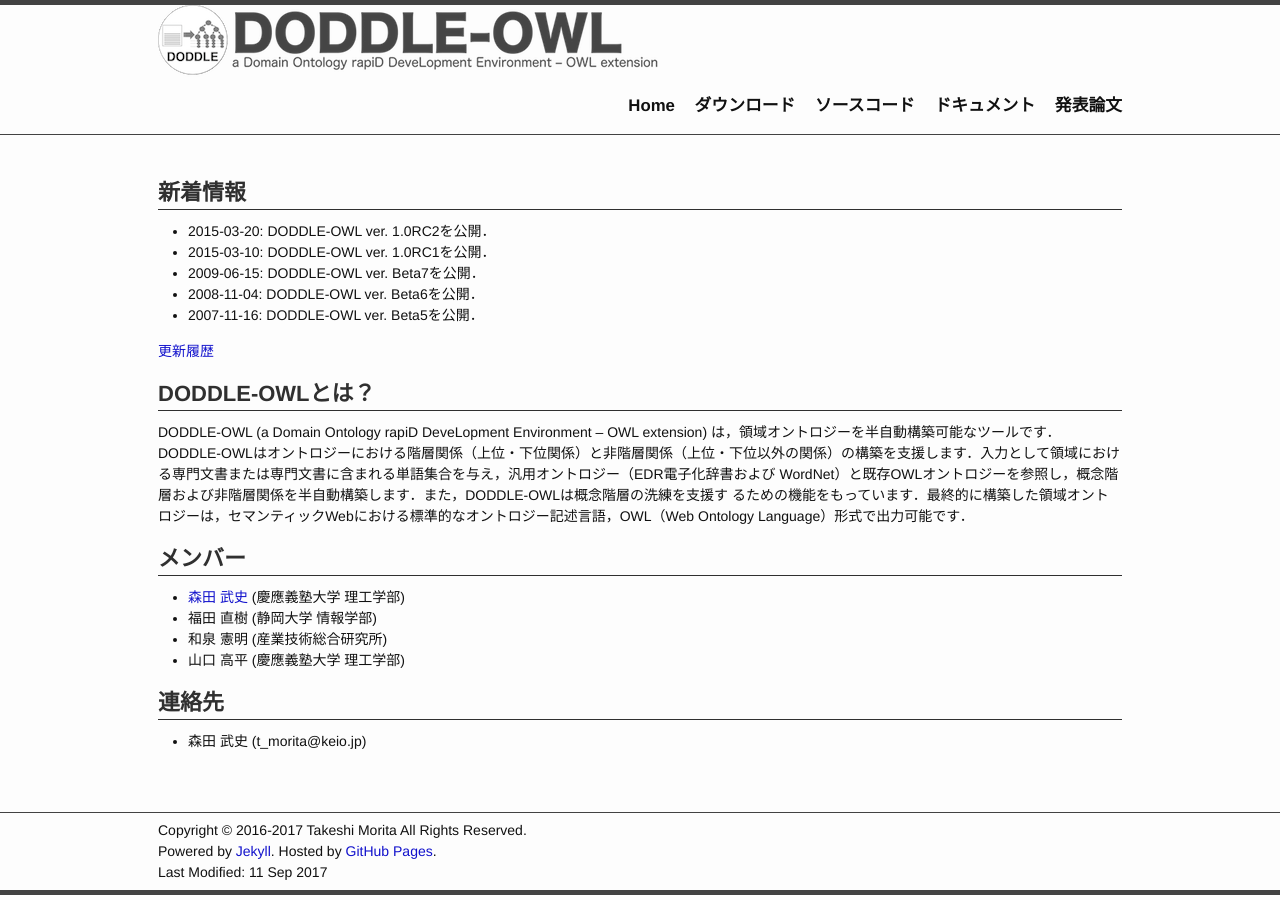
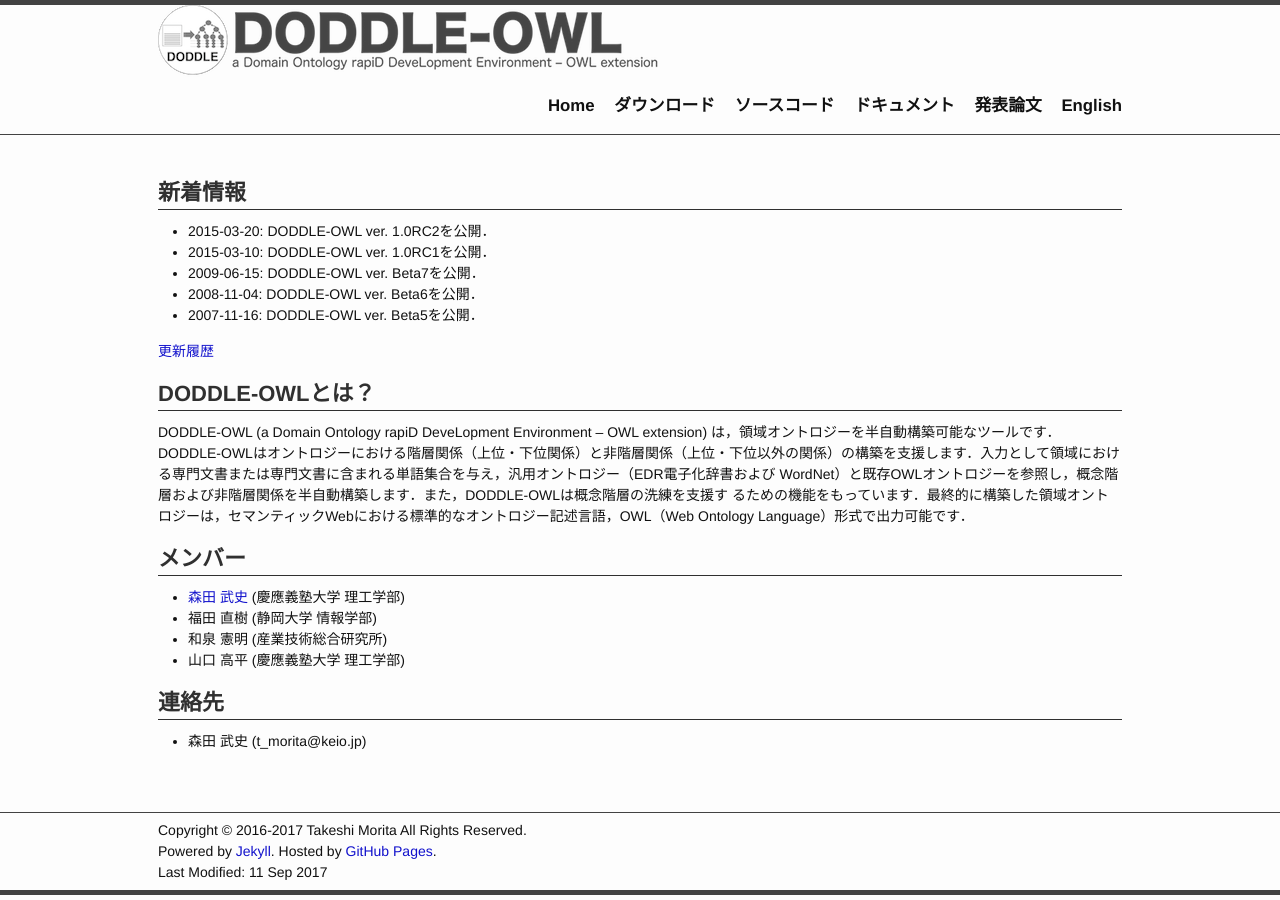
Before and after one commit to doddle-owl/doddle-owl.github.io, a Jekyll site: the page built from index-ja.md, in a window 1280 px wide. Built offline with Jekyll 4.4.1, drawn with Linux system fonts in a browser that asks for light colours; our own code applies the rules of GitHub Pages for plain Markdown files.

Commit message:
* リンク先が誤っていたのを修正

```diff
--- a/_includes/header.html
+++ b/_includes/header.html
@@ -21,6 +21,7 @@
         <a class="page-link" href="https://github.com/doddle-owl/doddle-owl/">Code</a>
         <a class="page-link" href="http://docs.doddle-owl.org/en/latest/">Document</a>
         <a class="page-link" href="/publications.html">Publications</a>
+        <a class="page-link" href="/index-ja.html">Japanese</a>
       </div>
     </nav>
 
--- a/_includes/ja_header.html
+++ b/_includes/ja_header.html
@@ -19,8 +19,9 @@
         <a class="page-link" href="/index-ja.html">Home</a>
         <a class="page-link" href="/download-ja.html">ダウンロード</a>
         <a class="page-link" href="https://github.com/doddle-owl/doddle-owl/">ソースコード</a>
-        <a class="page-link" href="http://docs.doddle-owl.org/en/latest/">ドキュメント</a>
+        <a class="page-link" href="http://docs.doddle-owl.org/ja/latest/">ドキュメント</a>
         <a class="page-link" href="/publications-ja.html">発表論文</a>
+        <a class="page-link" href="/index.html">English</a>
       </div>
     </nav>
 
```
Also changed, not shown: 6 other files.
